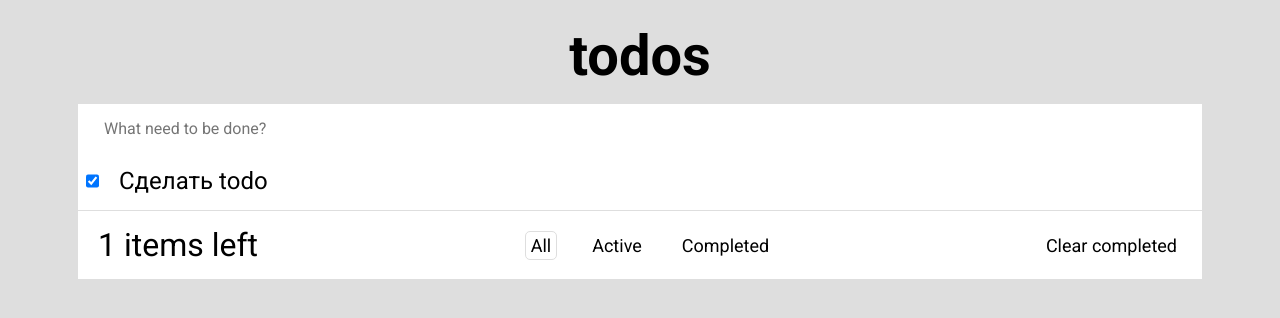
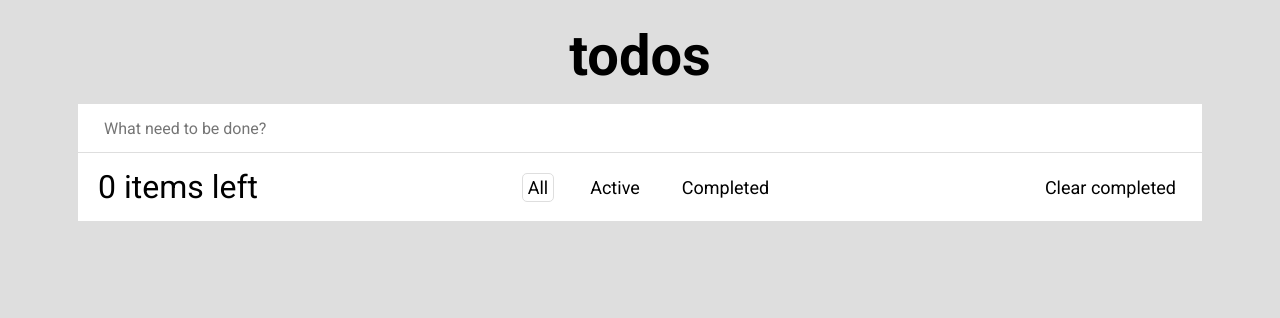
Before and after one commit to ildarfaz/app_todo, a React (Vite) app: page / in a window 1280 px wide. Shown: the top 318 px of the page. Built offline with nearby package versions, Linux system fonts and the light colour scheme.

Commit message:
fix filters

```diff
--- a/src/components/content/index.tsx
+++ b/src/components/content/index.tsx
@@ -3,18 +3,15 @@ import { FC, useReducer } from "react";
 import { Input } from "../ui/input";
 import { Footer } from "../footer";
 import { ToDoList } from "../todolist";
-import { EAction } from "../../types/common";
+import { EAction, EFilterType } from "../../types/common";
 import { reducer } from "../../stores/reducer";
 
 import styles from "./style.module.scss";
 
 const initialState = {
-    todoList: [
-        {
-            id: new Date().getTime(),
-            done: true, title: "Сделать todo"
-        }
-    ]
+    todoList: [],
+    filter: EFilterType.ALL,
+    filterList: []
 };
 
 export const Content: FC = () => {
@@ -23,22 +20,35 @@ export const Content: FC = () => {
 
     const handleKeyDown = (value: string) => {
         dispatch({ type: EAction.ADD_TODO, payload: value });
+        dispatch({ type: EAction.CHANGE_FILTER, payload: state.filter });
     };
 
     const handleClearComplete = () => {
         dispatch({ type: EAction.DEL_COMPLETED, payload: "" });
+        dispatch({ type: EAction.CHANGE_FILTER, payload: state.filter });
     };
 
     const handleChange = (id: number) => {
         dispatch({ type: EAction.CHANGE_TODO, payload: `${id}` });
+        dispatch({ type: EAction.CHANGE_FILTER, payload: state.filter });
+    }
+    const handleFilter = (type: EFilterType) => {
+        dispatch({ type: EAction.CHANGE_FILTER, payload: type });
     }
 
-
     return (
-        <div className={styles.box}>
+        <main className={styles.box}>
             <Input onKeyDown={handleKeyDown} />
-            <ToDoList todos={state.todoList} handleChange={handleChange} />
-            <Footer list={state.todoList} handleClear={handleClearComplete} />
-        </div>
+            <ToDoList
+                todos={state.filterList}
+                handleChange={handleChange}
+            />
+            <Footer
+                list={state.filterList}
+                handleClear={handleClearComplete}
+                handleFilter={handleFilter}
+                activeFilter={state.filter}
+            />
+        </main>
     )
 }
--- a/src/components/footer/index.tsx
+++ b/src/components/footer/index.tsx
@@ -1,20 +1,21 @@
-import { FC, useState } from "react";
+import { FC } from "react";
 
 import { Button } from "../ui/button";
 import { ITodo } from "../../types/store";
+import { EFilterType } from "../../types/common";
 
 import styles from "./style.module.scss";
 
-enum Btn { All = "All", Active = "Active", Completed = "Completed" }
-interface IFooter {
+type TFooter = {
     list: ITodo[];
     handleClear: () => void;
+    handleFilter: (filter: EFilterType) => void;
+    activeFilter: string;
 }
-export const Footer: FC<IFooter> = ({ list, handleClear }) => {
-    const [activeBtn, setActiveBtn] = useState(Btn.All);
-    const handleClick = (item: Btn) => {
-        setActiveBtn(item);
 
+export const Footer: FC<TFooter> = ({ list, handleClear, handleFilter, activeFilter }) => {
+    const onHandleFilter = (item: EFilterType) => {
+        handleFilter(item);
     }
 
     const onClickComplete = () => {
@@ -25,26 +26,26 @@ export const Footer: FC<IFooter> = ({ list, handleClear }) => {
         <p>{`${list.length} items left`}</p>
         <div className={styles.btn__action}>
             <Button
-                onClick={() => handleClick(Btn.All)}
-                active={activeBtn === Btn.All}
+                onClick={() => onHandleFilter(EFilterType.ALL)}
+                active={activeFilter === EFilterType.ALL}
             >
-                {Btn.All}
+                {EFilterType.ALL}
             </Button>
             <Button
-                onClick={() => handleClick(Btn.Active)}
-                active={activeBtn === Btn.Active}
+                onClick={() => onHandleFilter(EFilterType.ACTIVE)}
+                active={activeFilter === EFilterType.ACTIVE}
             >
-                {Btn.Active}
+                {EFilterType.ACTIVE}
             </Button>
             <Button
-                onClick={() => handleClick(Btn.Completed)}
-                active={activeBtn === Btn.Completed}>
-                {Btn.Completed}
+                onClick={() => onHandleFilter(EFilterType.COMPLETED)}
+                active={activeFilter === EFilterType.COMPLETED}>
+                {EFilterType.COMPLETED}
             </Button>
         </div>
         <Button
-        onClick={() => onClickComplete()}>
+            onClick={onClickComplete}>
             Clear completed
-            </Button>
+        </Button>
     </footer>
 }
--- a/src/components/footer/style.module.scss
+++ b/src/components/footer/style.module.scss
@@ -8,6 +8,7 @@
     .btn__action {
         display: flex;
         column-gap: 30px;
+        width: max-content;
     }
 
     p {
--- a/src/components/todoitem/index.tsx
+++ b/src/components/todoitem/index.tsx
@@ -20,7 +20,7 @@ export const ToDoItem: FC<ToDoItem> = ({ item, handleChange }) => {
                 checked={item.done}
                 readOnly
             />
-            <span>
+            <span className={`${item.done ? styles.box__title__done : ""}`}>
                 {item.title}
             </span>
         </div>
--- a/src/components/todoitem/style.module.scss
+++ b/src/components/todoitem/style.module.scss
@@ -8,4 +8,9 @@
         font-size: 2.4rem;
     }
 
+    &__title {
+        &__done {
+            text-decoration: line-through;
+        }
+    }
 }
--- a/src/components/ui/button/style.module.scss
+++ b/src/components/ui/button/style.module.scss
@@ -12,11 +12,11 @@
         align-items: center;
         gap: 2rem;
         padding: 3px 5px;
+        border: 1px solid transparent;
     }
 
     .active {
         border: 1px solid #dedede;
         border-radius: 5px;
     }
-
 }
--- a/src/main.tsx
+++ b/src/main.tsx
@@ -6,6 +6,5 @@ import "./assets/styles/global.scss";
 ReactDOM.createRoot(document.getElementById('root')!).render(
   <React.StrictMode>
     <App />
-
   </React.StrictMode>,
 );
--- a/src/stores/reducer.ts
+++ b/src/stores/reducer.ts
@@ -1,3 +1,4 @@
+import { EFilterType } from './../types/common';
 import { IAction, IState } from "../types/store";
 import { EAction } from "../types/common";
 
@@ -7,9 +8,17 @@ export const reducer = (state: IState, action: IAction) => {
         case EAction.ADD_TODO:
             return { ...state, todoList: [...state.todoList, { id: new Date().getTime(), done: false, title: action.payload }] };
         case EAction.DEL_COMPLETED:
-            return { ...state, todoList: state.todoList.filter((todo) => !todo.done) };
+            return { ...state, todoList: state.todoList?.filter((todo) => !todo.done) };
         case EAction.CHANGE_TODO:
             return { ...state, todoList: state.todoList.map((todo) => todo.id === Number(action.payload) ? { ...todo, done: !todo.done } : todo) };
+        case EAction.CHANGE_FILTER: {
+            const filterList = state.todoList?.filter((todo) =>
+                (action.payload === EFilterType.ACTIVE && !todo.done) ||
+                (action.payload === EFilterType.COMPLETED && todo.done) ||
+                (action.payload === EFilterType.ALL)
+            );
+            return { ...state, filterList, filter: action.payload };
+        }
         default:
             return state;
     }
--- a/src/types/common.ts
+++ b/src/types/common.ts
@@ -1,5 +1,12 @@
 export enum EAction {
     ADD_TODO = 'ADD_TODO',
     DEL_COMPLETED = 'DEL_COMPLETED',
-    CHANGE_TODO = 'COMPLETE_TODO'
+    CHANGE_TODO = 'COMPLETE_TODO',
+    CHANGE_FILTER = 'CHANGE_FILTER'
 }
+
+export enum EFilterType {
+    ALL = "All",
+    ACTIVE = "Active",
+    COMPLETED = "Completed"
+}
--- a/src/types/store.ts
+++ b/src/types/store.ts
@@ -7,7 +7,8 @@ export interface ITodo {
 
 export interface IState {
     todoList: ITodo[];
-
+    filter: string;
+    filterList: ITodo[]
 }
 export interface IAction {
     type: EAction;
```
Also changed, not shown: src/utils/helpers.ts (deleted, +0 -15 lines), src/utils/index.ts (added).
